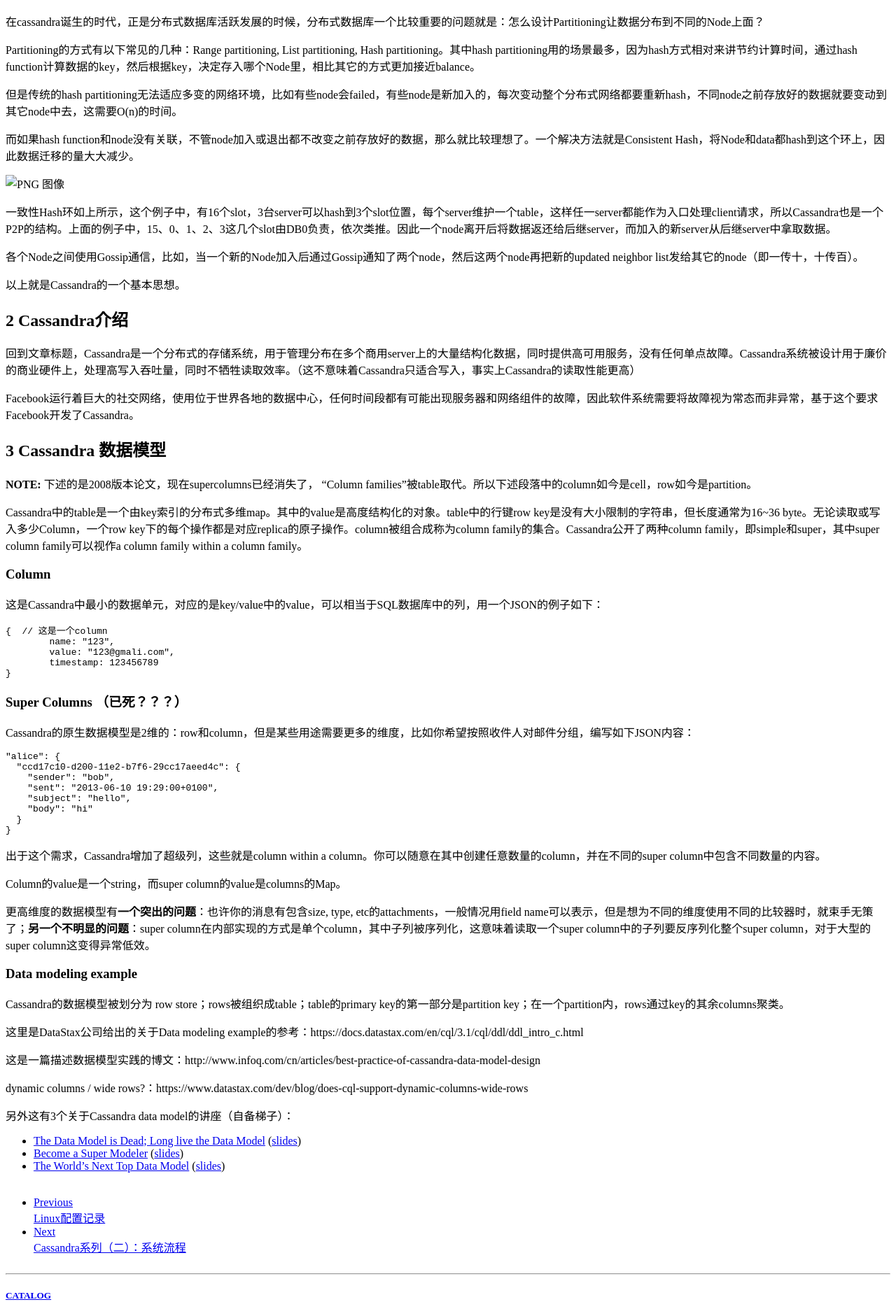
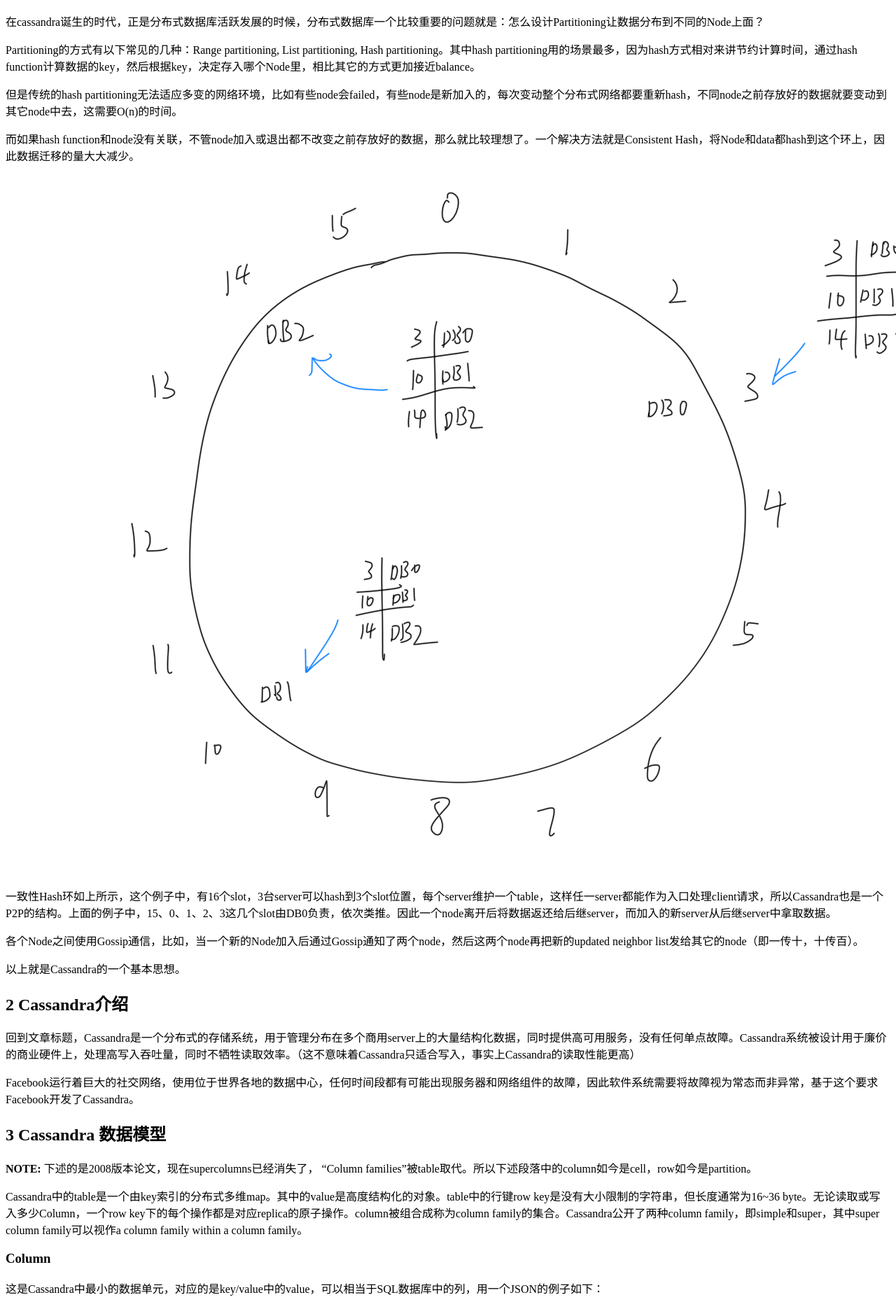
Before and after one commit to hunterlxt/hunterlxt.github.io.backup, a Jekyll site: the page built from _posts/2018-09-03-Cassandra-1.md, in a window 1280 px wide. Shown: the part 444-2315 px from the top of the page at 70% size. Built offline with Jekyll 4.4.1, drawn with Linux system fonts in a browser that asks for light colours; comment, search, counter and statistics services are not loaded.

Commit message:
Update 2018-09-03-Cassandra-1.md

```diff
--- a/_posts/2018-09-03-Cassandra-1.md
+++ b/_posts/2018-09-03-Cassandra-1.md
@@ -19,7 +19,7 @@
 
 而如果hash function和node没有关联，不管node加入或退出都不改变之前存放好的数据，那么就比较理想了。一个解决方法就是Consistent Hash，将Node和data都hash到这个环上，因此数据迁移的量大大减少。
 
-![PNG 图像](img/in-post/assets/PNG 图像.png)
+![PNG 图像](/img/in-post/assets/PNG 图像.png)
 
 一致性Hash环如上所示，这个例子中，有16个slot，3台server可以hash到3个slot位置，每个server维护一个table，这样任一server都能作为入口处理client请求，所以Cassandra也是一个P2P的结构。上面的例子中，15、0、1、2、3这几个slot由DB0负责，依次类推。因此一个node离开后将数据返还给后继server，而加入的新server从后继server中拿取数据。
 
```
